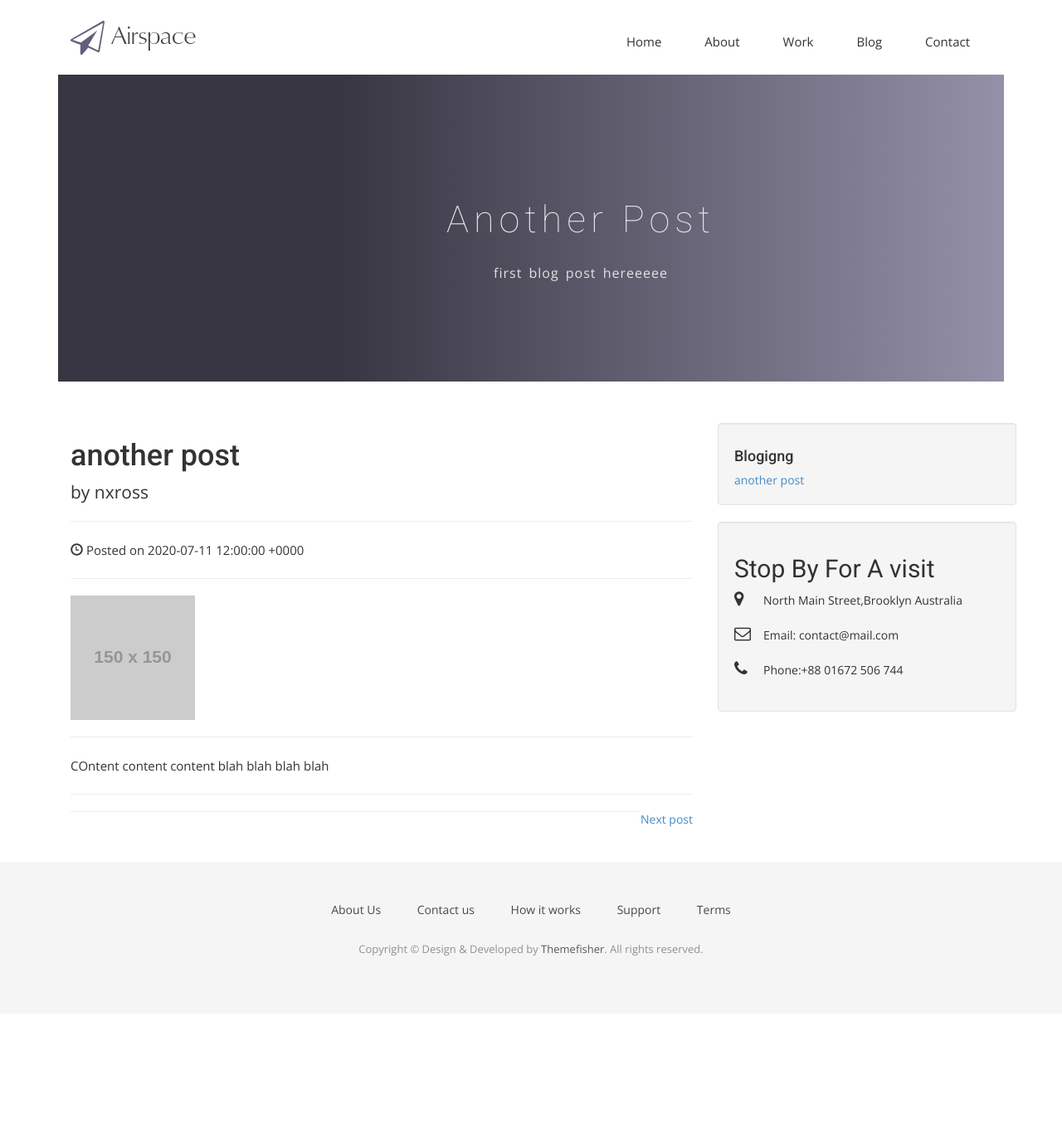
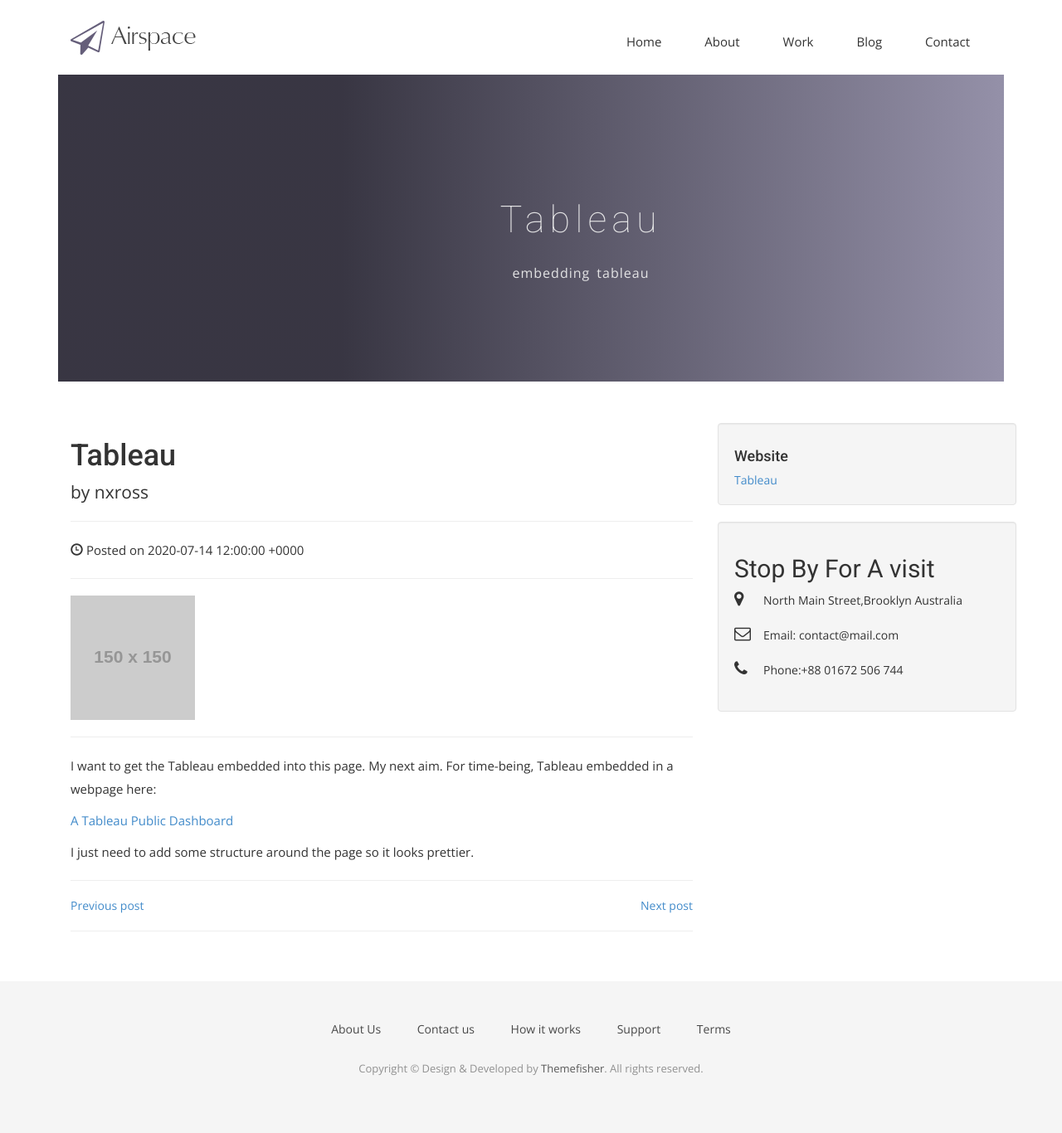
Before and after one commit to nxross/nxross.github.io, a Jekyll site: the page built from _posts/2020-07-11-Post2.md, in a window 1280 px wide. Shown: the whole page at 83% size. Built offline with Jekyll 4.4.1, drawn with Linux system fonts in a browser that asks for light colours; nearby versions of some CDN libraries; some web fonts are replaced; library files that are not in the unit come from our copies; comment, search, counter and statistics services are not loaded; before the commit the page ends 1222 px from its top, so only the background shows below that.

Commit message:
Update 2020-07-11-Post2.md

```diff
--- a/_posts/2020-07-11-Post2.md
+++ b/_posts/2020-07-11-Post2.md
@@ -1,10 +1,14 @@
 ---
-title: another post
-date: 2020-07-11 12:00
+title: Tableau
+date: 2020-07-14 12:00
 image: https://via.placeholder.com/150
-category: blogigng
-subtitle: first blog post hereeeee
+category: website
+subtitle: embedding tableau
 
 ---
 
-COntent content content blah blah blah blah
+I want to get the Tableau embedded into this page. My next aim. For time-being, Tableau embedded in a webpage here:
+
+[A Tableau Public Dashboard](https://nxross.github.io/tableau/)
+
+I just need to add some structure around the page so it looks prettier.
```
